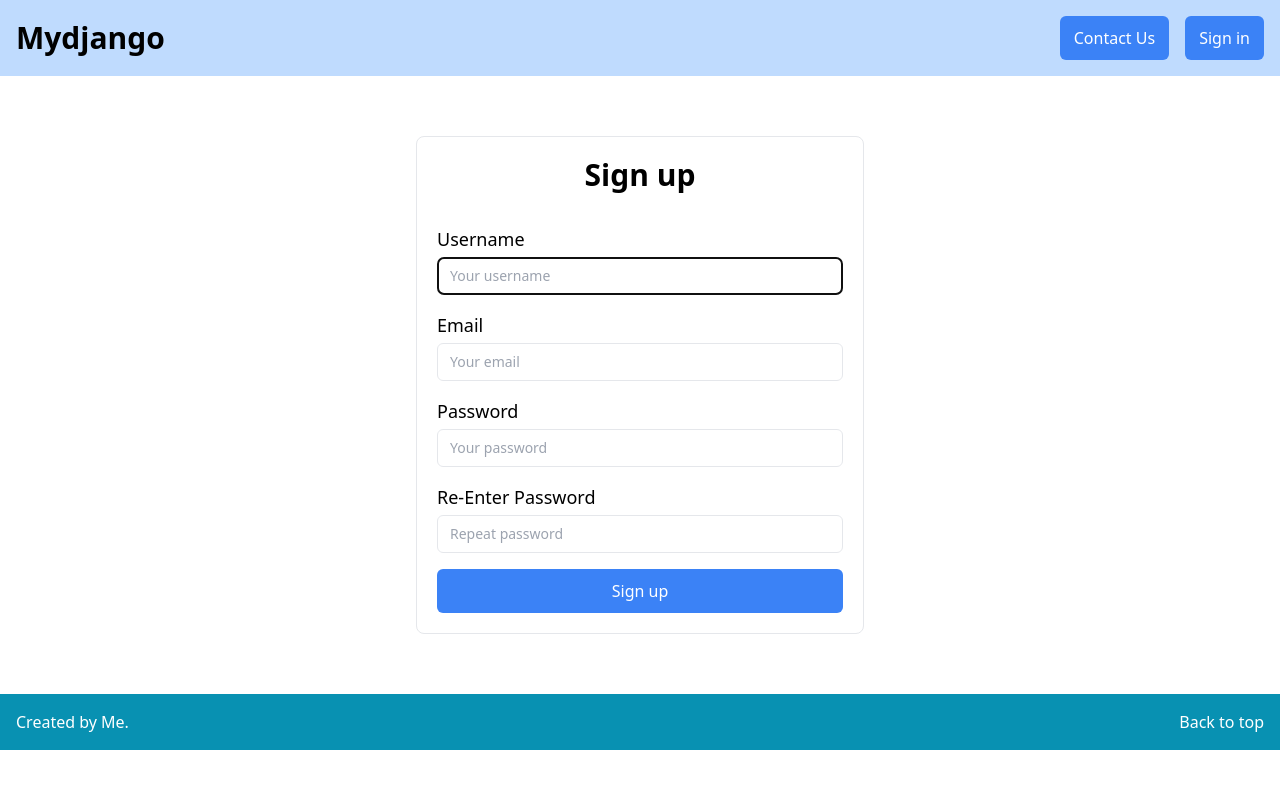
After one commit to suttirakcha/dashboardproj, a Django app: page /signup/ in a window 1280 px wide. The commit adds this page. Run offline with Django 4.2, Linux system fonts and the light colour scheme; some libraries are stand-ins or nearby versions.

Commit message:
Commit Codes

```diff
--- a/dashproj/blogadmin/templates/blog-page.html
+++ b/dashproj/blogadmin/templates/blog-page.html
@@ -3,10 +3,7 @@
 {% block title %}My Blog Page{% endblock %}
 
 {% block content %}
-  <div class='flex justify-between mb-5'>
-    <h1 class='text-4xl font-bold'>Blog lists</h1>
-    <button class='px-[14px] py-[10px] bg-blue-500 text-white rounded-md hover:bg-blue-600'>Add post</button>
-  </div>
+  <h1 class='text-4xl font-bold text-center mb-8'>Blog lists</h1>
   <div class='grid grid-cols-3 gap-4'>
     {% for blog in blogs %}
       <a href={{ blog.id }}>
--- a/dashproj/blogadmin/urls.py
+++ b/dashproj/blogadmin/urls.py
@@ -3,6 +3,5 @@ from . import views
 
 urlpatterns = [
     path("", views.first_page),
-    path("add/", views.add_post),
     path("<int:pk>", views.detail)
 ]
--- a/dashproj/blogadmin/views.py
+++ b/dashproj/blogadmin/views.py
@@ -7,9 +7,6 @@ def first_page(request):
     output = BlogPost.objects.filter(status='published')
     return render(request, "blog-page.html", {"blogs": output})
 
-def add_post(request):
-    return render(request, "blog-create.html")
-
 def detail(request, pk):
     blogs = get_object_or_404(BlogPost, pk=pk)
     return render(request, "blog-detail.html", {
--- a/dashproj/dashproj/settings.py
+++ b/dashproj/dashproj/settings.py
@@ -26,6 +26,10 @@ SECRET_KEY = "django-insecure-ozavgd4k6rc_seef(n4vr9fu=+u3ngrf!_o8!601%$ww9jc&=g
 DEBUG = True
 
 ALLOWED_HOSTS = ['*']
+
+LOGIN_URL = '/signin/'
+LOGIN_REDIRECT_URL = '/'
+LOGOUT_REDIRECT_URL = '/'
 
 
 # Application definition
--- a/dashproj/webtemplate/forms.py
+++ b/dashproj/webtemplate/forms.py
@@ -1,5 +1,39 @@
 from django import forms
+from django.contrib.auth.forms import UserCreationForm, AuthenticationForm
+from django.contrib.auth.models import User
 
-class SignInForms(forms.Form):
-    username = forms.CharField(max_length=40,label="Username")
-    password = forms.PasswordInput(label='Password')
+class SignUpForm(UserCreationForm):
+    class Meta:
+        model = User
+        fields = ('username', 'email', 'password1', 'password2')
+
+    username = forms.CharField(widget=forms.TextInput(attrs={
+        'placeholder': 'Your username',
+        'class': 'border px-3 py-2 rounded-md text-sm'
+    }))
+
+    email = forms.CharField(widget=forms.EmailInput(attrs={
+        'placeholder': 'Your email',
+        'class': 'border px-3 py-2 rounded-md text-sm'
+    }))
+
+    password1 = forms.CharField(widget=forms.PasswordInput(attrs={
+        'placeholder': 'Your password',
+        'class': 'border px-3 py-2 rounded-md text-sm'
+    }))
+
+    password2 = forms.CharField(widget=forms.PasswordInput(attrs={
+        'placeholder': 'Repeat password',
+        'class': 'border px-3 py-2 rounded-md text-sm'
+    }))
+
+class SignInForm(AuthenticationForm):
+    username = forms.CharField(widget=forms.TextInput(attrs={
+        'placeholder': 'Your username',
+        'class': 'border px-3 py-2 rounded-md text-sm'
+    }))
+
+    password = forms.CharField(widget=forms.PasswordInput(attrs={
+        'placeholder': 'Your password',
+        'class': 'border px-3 py-2 rounded-md text-sm'
+    }))
--- a/dashproj/webtemplate/static/style.css
+++ b/dashproj/webtemplate/static/style.css
@@ -10,3 +10,23 @@
 .blog-card {
     height:100%;
 }
+
+#header {
+    position:absolute;
+    top:0;
+}
+
+#header.active {
+    animation:headerAnimWhenScroll 500ms forwards;
+}
+
+@keyframes headerAnimWhenScroll {
+    from {
+        position:fixed;
+        top:-10%;
+    }
+    to {
+        position:fixed;
+        top:0
+    }
+}
--- a/dashproj/webtemplate/templates/base.html
+++ b/dashproj/webtemplate/templates/base.html
@@ -11,23 +11,45 @@
   <script src='https://cdn.tailwindcss.com'></script>
 </head>
 <body>
-  <header class='bg-blue-200 p-4 fixed w-full top-0'>
+  <header class='bg-blue-200 p-4 w-full' id='header'>
     <div class='container flex justify-between items-center'>
       <a href="/">
         <h1 class='text-3xl font-bold'>Mydjango</h1>
       </a>
       <nav class='flex gap-x-4'>
         <button class='px-[14px] py-[10px] bg-blue-500 text-white rounded-md hover:bg-blue-600'>Contact Us</button>
-        <a href='signin/' class='px-[14px] py-[10px] bg-blue-500 text-white rounded-md hover:bg-blue-600'>Sign in</a>
+        {% if request.user.is_authenticated %}
+          <a href='/signin/' class='px-[14px] py-[10px] bg-blue-500 text-white rounded-md hover:bg-blue-600'>Sign out</a>
+        {% else %}
+          <a href='/signin/' class='px-[14px] py-[10px] bg-blue-500 text-white rounded-md hover:bg-blue-600'>Sign in</a>
+        {% endif %}
       </nav>
     </div>
   </header>
+  {% block hero %}{% endblock %}
   <div class='container main-body'>
     {% block content %}
     {% endblock %}
   </div>
   <footer class='p-4 flex justify-between bg-cyan-600 text-white'>
     <h1>Created by Me.</h1>
+    <button onclick="backToTop()">Back to top</button>
   </footer>
+
+  <script>
+    function backToTop(){
+      window.scrollTo(0,0);
+    }
+
+    let header = document.getElementById("header");
+
+    window.addEventListener('scroll', function(){
+      if (window.scrollY > 100){
+        header.classList.add("active")
+      } else {
+        header.classList.remove("active")
+      }
+    })
+  </script>
 </body>
 </html>
--- /dev/null
+++ b/dashproj/webtemplate/templates/signup.html
@@ -0,0 +1,32 @@
+{% extends 'base.html' %}
+
+{% block title %}Sign up{% endblock %}
+
+{% block content %}
+  <section class='max-w-md mx-auto border rounded-lg p-5'>
+    <h1 class='text-center text-3xl font-bold mb-8'>Sign up</h1>
+
+    <form class='flex flex-col gap-y-4' method='POST'>
+      {% csrf_token %}
+
+      {{ form.non_field_errors }}
+      <div class='flex flex-col gap-y-1'>
+        <label for='username' class='text-lg'>Username</label>
+        {{ form.username }}
+      </div>
+      <div class='flex flex-col gap-y-1'>
+        <label for='username' class='text-lg'>Email</label>
+        {{ form.email }}
+      </div>
+      <div class='flex flex-col gap-y-1'>
+        <label for='password' class='text-lg'>Password</label>
+        {{ form.password1 }}
+      </div>
+      <div class='flex flex-col gap-y-1'>
+        <label for='password' class='text-lg'>Re-Enter Password</label>
+        {{ form.password2 }}
+      </div>
+      <button type='submit' class='px-[14px] py-[10px] bg-blue-500 text-white rounded-md hover:bg-blue-600'>Sign up</button>
+    </form>
+  </section>
+{% endblock %}
--- a/dashproj/webtemplate/urls.py
+++ b/dashproj/webtemplate/urls.py
@@ -1,7 +1,10 @@
 from django.urls import path
+from django.contrib.auth import views as authviews
 from . import views
+from .forms import SignInForm
 
 urlpatterns = [
     path('', views.home),
-    path('signin/', views.signin)
+    path('signin/', authviews.LoginView.as_view(template_name='signin.html', authentication_form=SignInForm), name='login'),
+    path('signup/', views.signup)
 ]
--- a/dashproj/webtemplate/views.py
+++ b/dashproj/webtemplate/views.py
@@ -1,4 +1,5 @@
-from django.shortcuts import render, HttpResponse
+from django.shortcuts import render, HttpResponse, redirect
+from .forms import SignUpForm
 
 # Create your views here.
 
@@ -7,3 +8,16 @@ def home(request):
 
 def signin(request):
     return render(request, 'signin.html')
+
+def signup(request):
+    if request.method == 'POST':
+        form = SignUpForm(request.POST)
+
+        if form.is_valid():
+            form.save()
+
+            return redirect('/signin/')
+    else:
+        form = SignUpForm()
+
+    return render(request, 'signup.html', {'form': form})
```
Also changed, not shown: dashproj/webtemplate/templates/index.html (+7 -3 lines), dashproj/webtemplate/templates/signin.html (+7 -4 lines), dashproj/db.sqlite3.
